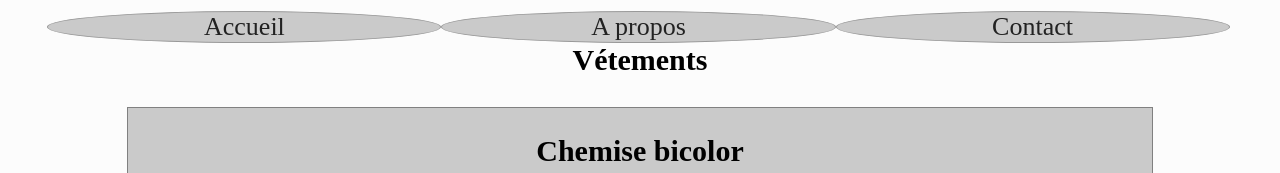
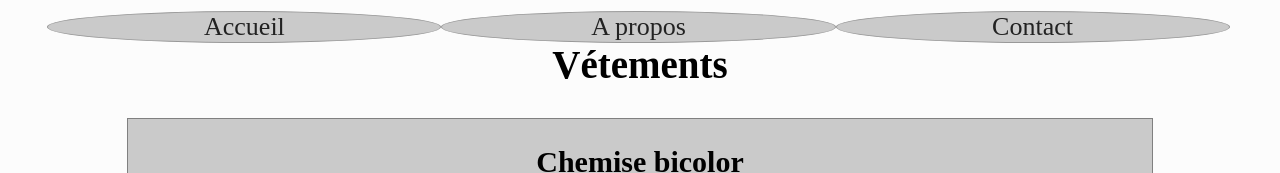
Before and after one commit to TadiMayetama/vetement, a plain HTML site: page index.html in a window 1280 px wide. Shown: the top 173 px of the page. Drawn offline with Linux system fonts and the light colour scheme.

Commit message:
redimenssionner h1

```diff
--- a/index.html
+++ b/index.html
@@ -4,8 +4,8 @@
     <meta charset="UTF-8">
     <meta name="viewport" content="width=device-width, initial-scale=1.0">
     <meta http-equiv="X-UA-Compatible" content="ie=edge">
+    <link rel="stylesheet" href="css/normalize.css">
     <link rel="stylesheet" href="css/style.css">
-    <link rel="stylesheet" href="css/normalize.css">
     <title>Document</title>
 </head>
 <body>
@@ -20,28 +20,28 @@
                         <li><a href="#">latin</a></li>
                     </ul>
                 </li>
-                <li><a href="#">A propos</a>
+                <li>
+                    <a href="#">A propos</a>
                     <ul class="sous">
                         <li><a href="#">lorem</a></li>
                         <li><a href="#">lorem ipsum</a></li>
                         <li><a href="#">latin</a></li>
                     </ul>
                 </li>
-                <li><a href="#">Contact</a>
+                <li>
+                    <a href="#">Contact</a>
                     <ul class="sous">
                         <li><a href="#">lorem</a></li>
                         <li><a href="#">lorem ipsum</a></li>
                         <li><a href="#">latin</a></li>
                     </ul>
                 </li>
-
             </ul>
         </nav>
     </header>
     <main>
         <section>
-                <h2>Vétements</h2>
-
+            <h1>Vétements</h1>
             <article>
 
                 <h2>Chemise bicolor</h2>
```
